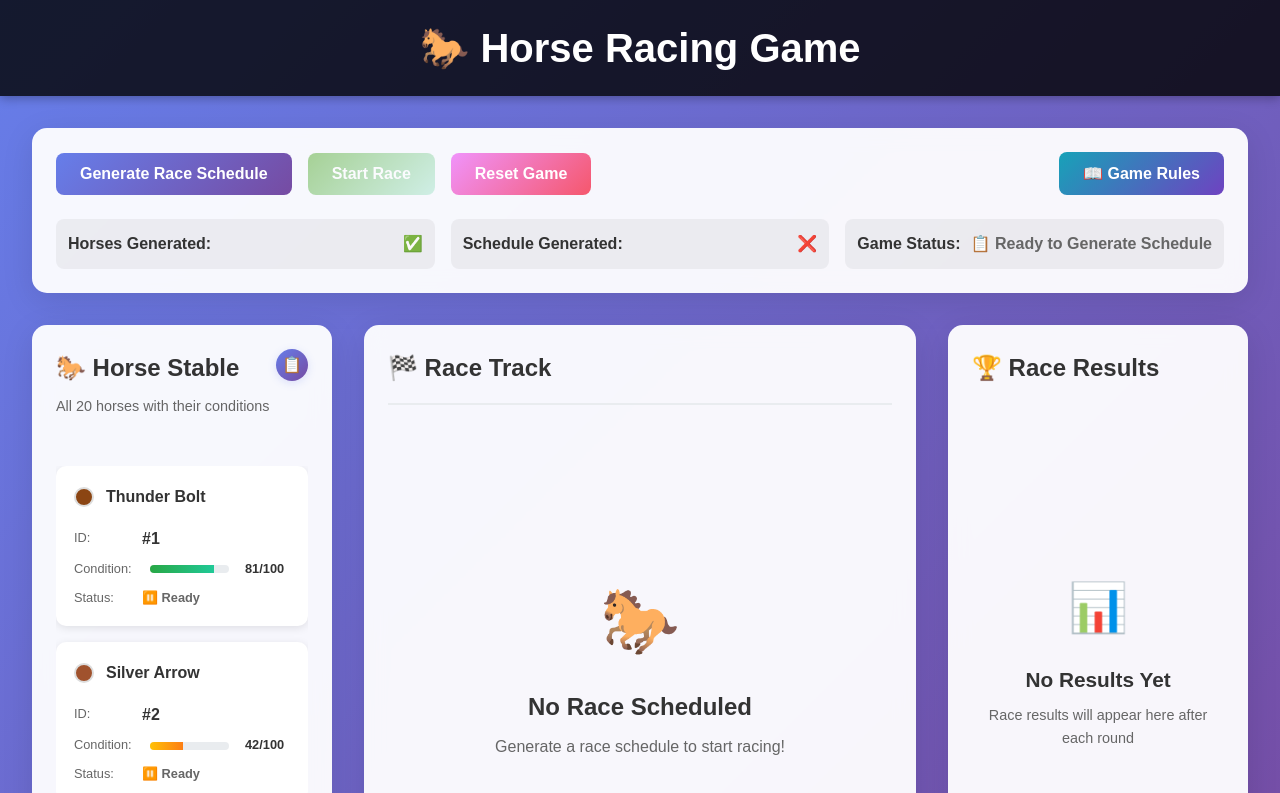
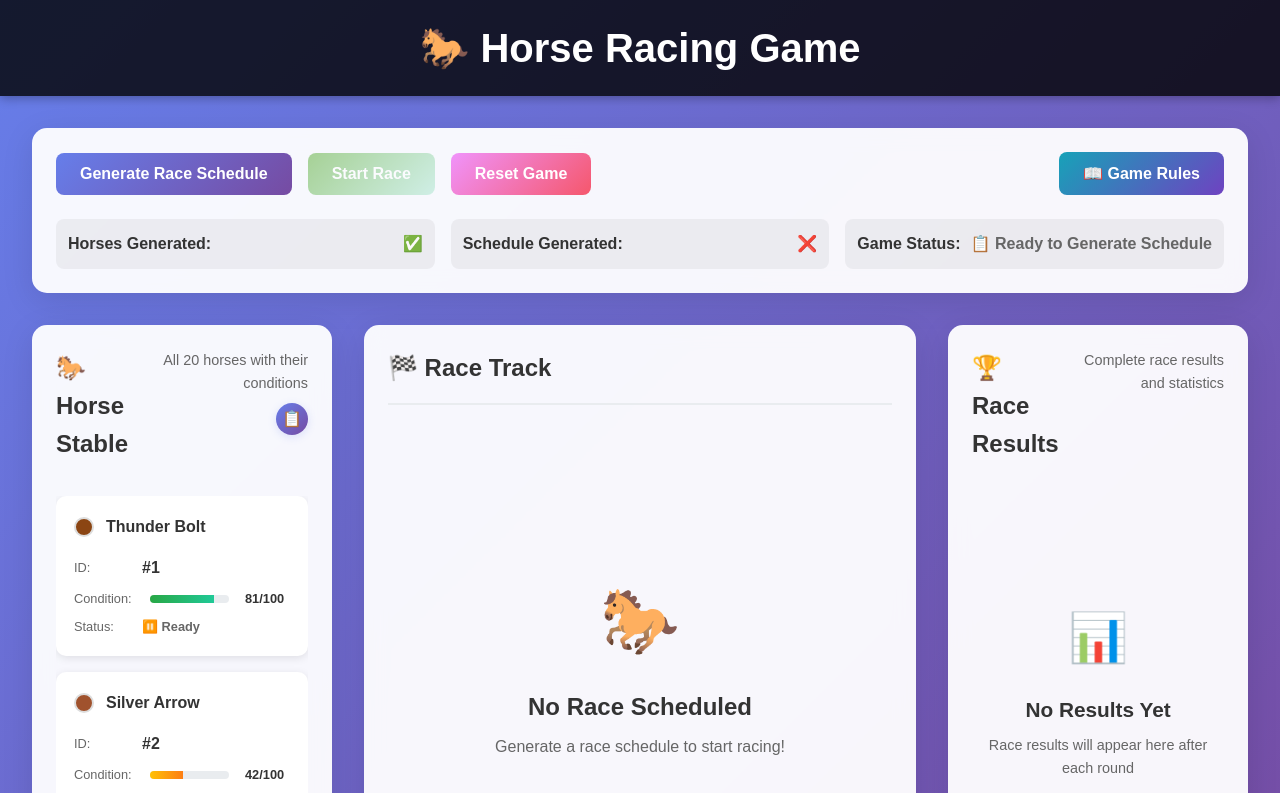
Before and after one commit to danylo-morhun/horse-racing, a Vue app: page / in a window 1280 px wide. Shown: the top 793 px of the page. Built offline with nearby package versions, Linux system fonts and the light colour scheme.

Commit message:
fix: horizontal scrolling in race results dialog and improve header layout

```diff
--- a/src/components/HorseList.vue
+++ b/src/components/HorseList.vue
@@ -1,12 +1,14 @@
 <template>
   <div class="horse-list">
     <div class="horse-list-header">
-      <div>
+      <div class="header-left">
         <h2>🐎 Horse Stable</h2>
+      </div>
+      <div class="header-right">
         <p class="subtitle">All 20 horses with their conditions</p>
-      </div>
-      <div class="icon-button" @click="openStableDialog" data-tooltip="View Complete Horse Data">
-        📋
+        <div class="icon-button" @click="openStableDialog" data-tooltip="View Complete Horse Data">
+          📋
+        </div>
       </div>
     </div>
 
@@ -120,6 +122,17 @@ export default {
   margin-bottom: 1.5rem;
 }
 
+.header-left {
+  flex: 1;
+}
+
+.header-right {
+  display: flex;
+  flex-direction: column;
+  align-items: flex-end;
+  gap: 0.5rem;
+}
+
 .icon-button {
   display: flex;
   align-items: center;
@@ -176,9 +189,10 @@ export default {
 }
 
 .subtitle {
-  margin: 0 0 1.5rem 0;
+  margin: 0;
   color: #666;
   font-size: 0.9rem;
+  text-align: right;
 }
 
 .horses-grid {
@@ -323,6 +337,14 @@ export default {
     align-items: flex-start;
   }
 
+  .header-right {
+    align-items: flex-start;
+  }
+
+  .subtitle {
+    text-align: left;
+  }
+
   .horse-list-header h2 {
     font-size: 1.3rem;
   }
--- a/src/components/RaceResultsDialog.vue
+++ b/src/components/RaceResultsDialog.vue
@@ -8,7 +8,8 @@
       <div v-for="(result, index) in raceResults" :key="result.round" class="round-section">
         <h4>Round {{ result.round }} - {{ result.distance }}m</h4>
 
-        <table class="results-table">
+        <div class="table-container">
+          <table class="results-table">
           <thead>
             <tr>
               <th>Position</th>
@@ -48,6 +49,7 @@
             </tr>
           </tbody>
         </table>
+        </div>
 
         <div class="round-summary">
           <div class="winner-highlight">
@@ -94,6 +96,12 @@ export default {
 .race-results-table {
   max-height: 60vh;
   overflow-y: auto;
+}
+
+.table-container {
+  overflow-x: auto;
+  margin: 0 -1rem;
+  padding: 0 1rem;
 }
 
 .round-section {
--- a/src/components/Results.vue
+++ b/src/components/Results.vue
@@ -1,8 +1,12 @@
 <template>
   <div class="results">
     <div class="results-header">
-      <h2>🏆 Race Results</h2>
-              <div
+      <div class="header-left">
+        <h2>🏆 Race Results</h2>
+      </div>
+      <div class="header-right">
+        <p class="subtitle">Complete race results and statistics</p>
+        <div
           v-if="raceResults.length > 0"
           @click="openRaceResultsDialog"
           class="icon-button"
@@ -10,6 +14,7 @@
         >
           📊
         </div>
+      </div>
     </div>
 
     <div v-if="!raceResults || raceResults.length === 0" class="no-results">
@@ -103,8 +108,26 @@ export default {
 .results-header {
   display: flex;
   justify-content: space-between;
-  align-items: center;
+  align-items: flex-start;
   margin-bottom: 1rem;
+}
+
+.header-left {
+  flex: 1;
+}
+
+.header-right {
+  display: flex;
+  flex-direction: column;
+  align-items: flex-end;
+  gap: 0.5rem;
+}
+
+.subtitle {
+  margin: 0;
+  color: #666;
+  font-size: 0.9rem;
+  text-align: right;
 }
 
 .icon-button {
@@ -157,7 +180,7 @@ export default {
 }
 
 .results h2 {
-  margin: 0 0 1rem 0;
+  margin: 0;
   color: #333;
   font-size: 1.5rem;
 }
@@ -309,6 +332,14 @@ export default {
     align-items: flex-start;
   }
 
+  .header-right {
+    align-items: flex-start;
+  }
+
+  .subtitle {
+    text-align: left;
+  }
+
   .results h2 {
     font-size: 1.3rem;
     margin: 0;
```
